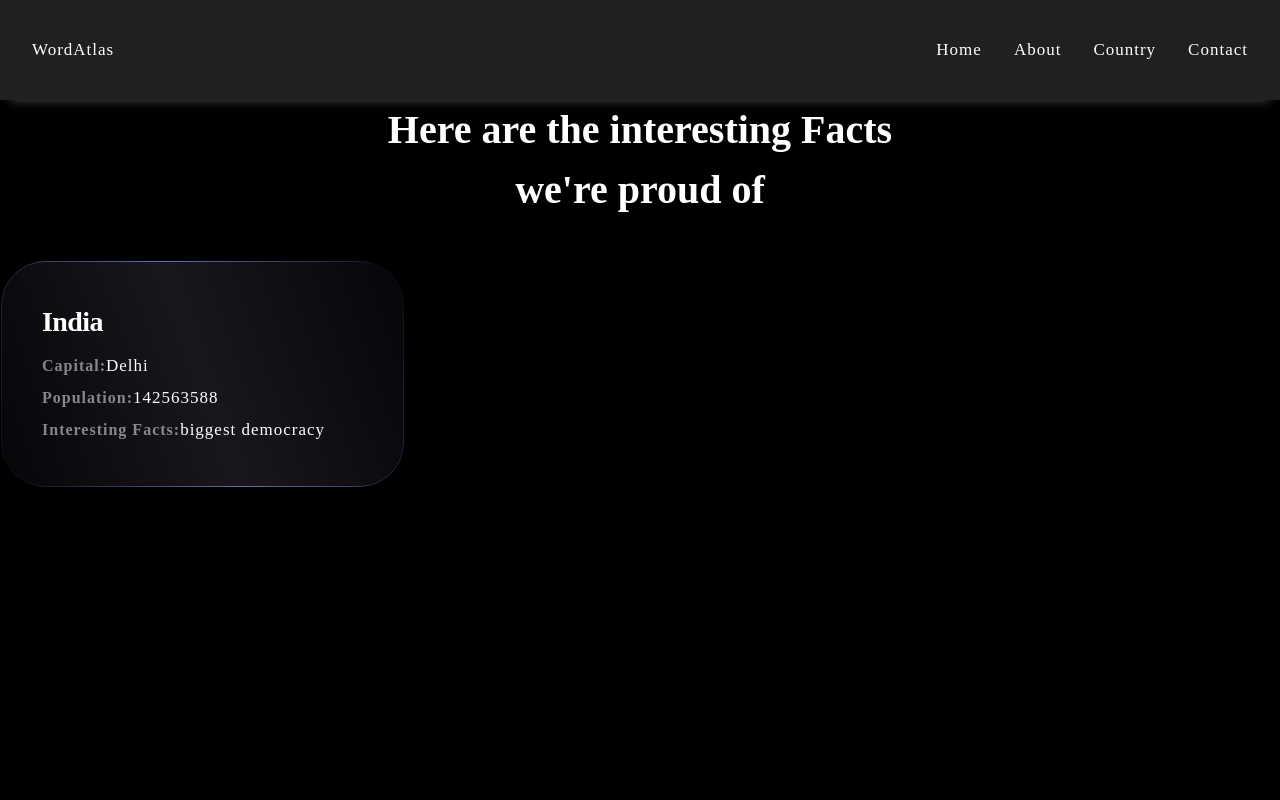
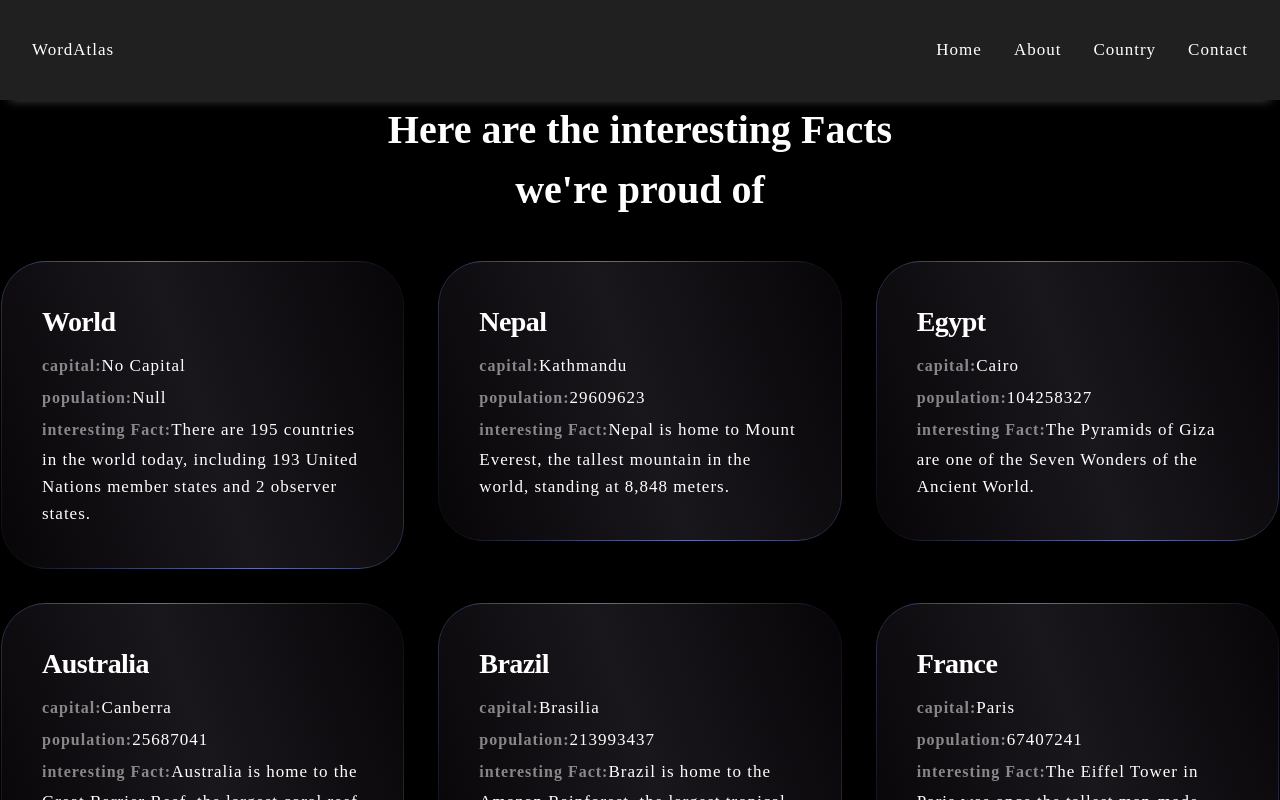
Before and after one commit to harshpurvak/Country-atalas, a React (Vite) app: page /about in a window 1280 px wide. Shown: the top 800 px of the page. Built offline with nearby package versions, Linux system fonts and the light colour scheme.

Commit message:
countryContext

```diff
--- a/src/App.jsx
+++ b/src/App.jsx
@@ -5,6 +5,7 @@ import Contact from "./pages/Contact"
 import Home from "./pages/Home"
 import AppLayout from "./components/Layout/AppLayout"
 import ErrorPage from "./pages/ErrorPage"
+import { CountryProvider } from "./context/CountryContext"
 
 
 
@@ -38,8 +39,9 @@ const router = createBrowserRouter([
 
 const App = () => {
   return (
-
+    <CountryProvider>
       <RouterProvider router={router}></RouterProvider>
+    </CountryProvider>
 
   )
 }
--- a/src/context/CountryContext.jsx
+++ b/src/context/CountryContext.jsx
@@ -1,5 +1,14 @@
-import { useContext } from "react";
+import { createContext } from "react";
+import countryFacts from "../api/countryData.json"
 
-const CountryContext = useContext()
+const CountryContext = createContext()
+
+export const CountryProvider = ({children}) => {
+      return (
+        <CountryContext.Provider value={{countryFacts}}>
+            {children}
+        </CountryContext.Provider>
+      )
+}
 
 export default CountryContext
--- a/src/pages/About.jsx
+++ b/src/pages/About.jsx
@@ -1,8 +1,11 @@
-import React from 'react'
+import React, { useContext } from 'react'
 import countryFacts from "../api/countryData.json"
+import CountryContext from '../context/CountryContext'
 
 
 const About = () => {
+  const { countryFacts } = useContext(CountryContext)
+
   return (
     <section className='section-about container'>
       <h2 className='container-title'>
@@ -12,24 +15,32 @@ const About = () => {
       </h2>
 
       <div className='gradient-cards'>
-        <div className='card'>
+        {
+          countryFacts.map((country) => {
+            const { id, countryName, capital, population, interestingFact } = country
+
+            return (
+              <div className='card' key={id}>
                 <div className='container-card bg-blue-box'>
-            <p className='card-title'>India</p>
+                  <p className='card-title'>{countryName}</p>
                   <p>
-              <span className='card-description'>Capital:</span>
-              Delhi
+                    <span className='card-description'>capital:</span>
+                   {capital}
                   </p>
                   <p>
-              <span className='card-description'>Population:</span>
-              142563588
+                    <span className='card-description'>population:</span>
+                    {population}
                   </p>
                   <p>
-              <span className='card-description'>Interesting Facts:</span>
-              biggest democracy
+                    <span className='card-description'>interesting Fact:</span>
+                    {interestingFact}
                   </p>
 
                 </div>
               </div>
+            )
+          })
+        }
       </div>
     </section>
   )
```
Lines whose indentation alone changed are shown as unchanged.
